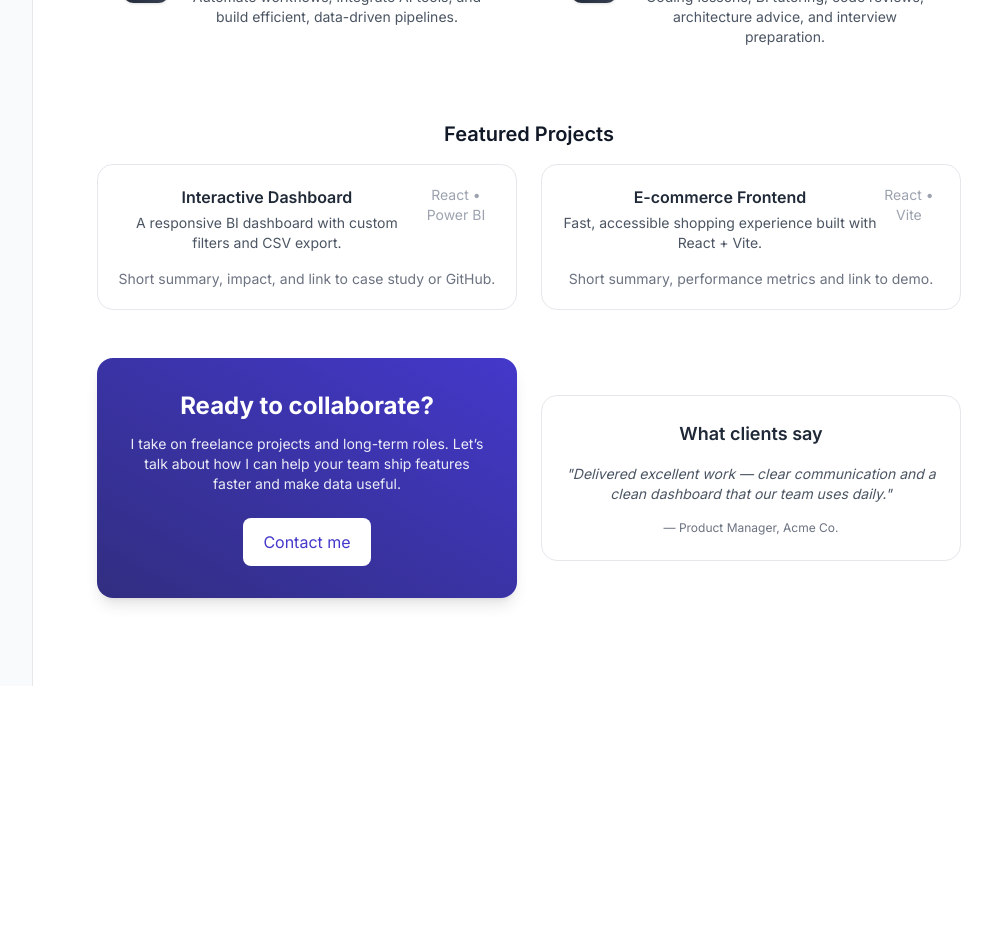
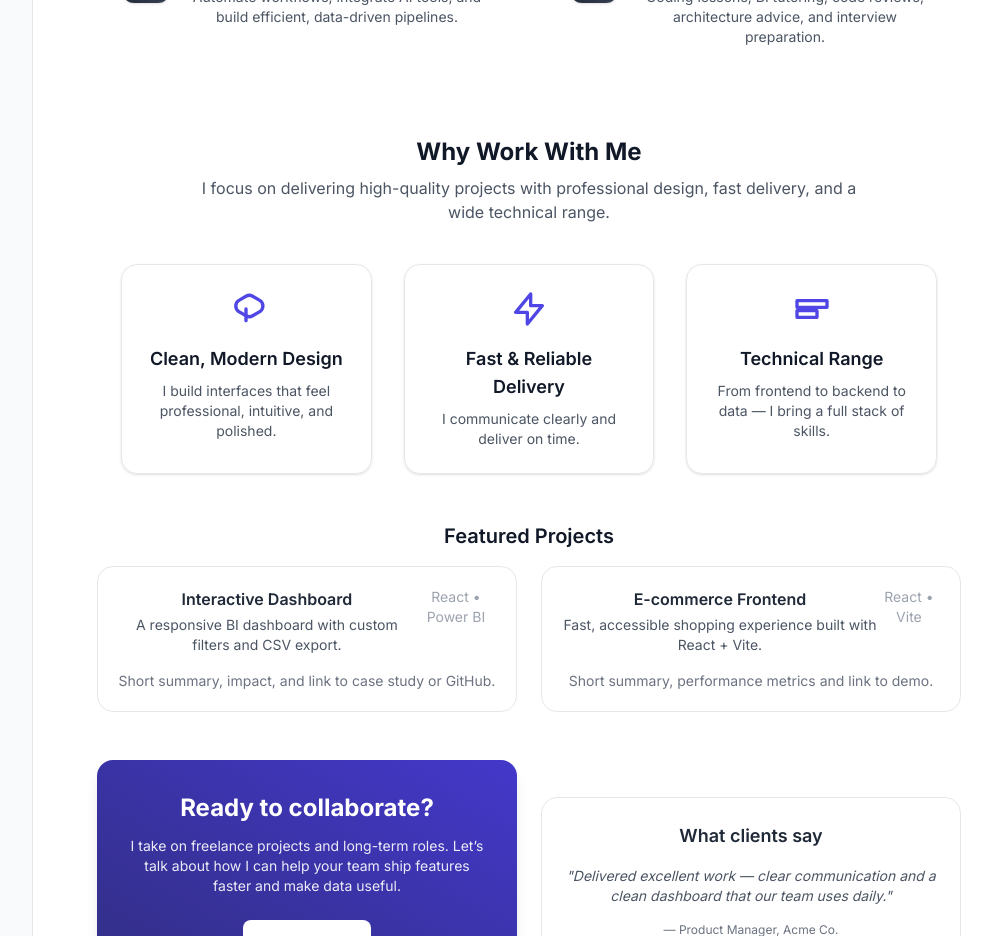
Before and after one commit to chamanoS/chamanoDevStudio, a React (Vite) app in the folder portfolio/: page / in a window 1280 px wide. Shown: the part 1040-1976 px from the top of the page, without its empty margins (239-1231 px from the left). Before the commit the page ends 1742 px from the top, so only its background shows below. Built offline with nearby package versions, Linux system fonts and the light colour scheme.

Commit message:
adding the value proposition component

```diff
--- /dev/null
+++ b/portfolio/src/components/aboutmepreview/AboutMePreview.jsx
@@ -0,0 +1,43 @@
+import React from "react";
+
+export default function AboutMePreview() {
+  return (
+    <section id="about" className="mt-16 max-w-6xl mx-auto px-6 py-12 bg-gray-50 rounded-2xl">
+      <div className="grid grid-cols-1 md:grid-cols-2 gap-8 items-center">
+        {/* Left: Teaser Text */}
+        <div>
+          <h2 className="text-2xl font-bold text-gray-900">About Me</h2>
+          <p className="mt-4 text-gray-700 text-lg leading-relaxed">
+            I’m a passionate developer and data enthusiast who builds clean, modern, and efficient solutions.
+            I focus on combining technology and analytics to help businesses and teams make smarter decisions.
+          </p>
+          <p className="mt-2 text-gray-700 text-lg leading-relaxed">
+            Whether it’s full-stack web development, BI dashboards, or automation, I deliver reliable and scalable results.
+          </p>
+
+          {/* CTA Button */}
+          <div className="mt-6">
+            <a
+              href="/about"
+              className="inline-flex items-center justify-center px-6 py-3 rounded-lg bg-indigo-600 text-white text-sm font-medium shadow hover:bg-indigo-700 transition"
+            >
+              Read Full About Me
+            </a>
+          </div>
+        </div>
+
+        {/* Right: Illustration / Image */}
+        <div className="flex justify-center md:justify-end">
+          <div className="w-full max-w-sm">
+            <img
+              src="/profile-preview.svg"
+              alt="About Me Illustration"
+              className="rounded-2xl shadow-lg"
+            />
+            {/* Replace the src with your profile image or abstract illustration */}
+          </div>
+        </div>
+      </div>
+    </section>
+  );
+}
--- a/portfolio/src/components/landingpage/LandingPage.jsx
+++ b/portfolio/src/components/landingpage/LandingPage.jsx
@@ -1,6 +1,8 @@
 import React from "react";
 import LandingHero from "../landinghero/LandingHero";
 import Service from "../service/Service";
+import ValueProposition from "../valueproposition/ValueProposition";
+import AboutMePreview from "../aboutmepreview/AboutMePreview";
 
 
 
@@ -13,6 +15,8 @@ export default function LandingPage() {
       {/* Services */}
       <Service/>
 
+    {/* value proposition */}
+      <ValueProposition />
 
       {/* Featured projects */}
       <section className="mt-12">
--- /dev/null
+++ b/portfolio/src/components/valueproposition/ValueProposition.jsx
@@ -0,0 +1,60 @@
+import React from "react";
+
+const IconDesign = (
+  <svg xmlns="http://www.w3.org/2000/svg" className="w-10 h-10 text-indigo-600" fill="none" viewBox="0 0 24 24" stroke="currentColor">
+    <path strokeLinecap="round" strokeLinejoin="round" strokeWidth="2" d="M12 4.354a4 4 0 014 0l4 2.309a4 4 0 010 7.078l-4 2.308a4 4 0 01-4 0l-4-2.308a4 4 0 010-7.078l4-2.309z" />
+    <path strokeLinecap="round" strokeLinejoin="round" strokeWidth="2" d="M12 12v7" />
+  </svg>
+);
+
+const IconFast = (
+  <svg xmlns="http://www.w3.org/2000/svg" className="w-10 h-10 text-indigo-600" fill="none" viewBox="0 0 24 24" stroke="currentColor">
+    <path strokeLinecap="round" strokeLinejoin="round" strokeWidth="2" d="M13 10V3L4 14h7v7l9-11h-7z" />
+  </svg>
+);
+
+const IconRange = (
+  <svg xmlns="http://www.w3.org/2000/svg" className="w-10 h-10 text-indigo-600" fill="none" viewBox="0 0 24 24" stroke="currentColor">
+    <path strokeLinecap="round" strokeLinejoin="round" strokeWidth="2" d="M3 7v4h18V7H3zm0 6v4h12v-4H3z" />
+  </svg>
+);
+
+export default function ValueProposition() {
+  return (
+    <section id="value" className="mt-16 max-w-6xl mx-auto px-6">
+      <h2 className="text-2xl font-bold text-gray-900 text-center">Why Work With Me</h2>
+      <p className="text-gray-600 text-center mt-2 max-w-2xl mx-auto">
+        I focus on delivering high-quality projects with professional design, fast delivery, and a wide technical range.
+      </p>
+
+      <div className="mt-10 grid grid-cols-1 md:grid-cols-3 gap-8">
+        {/* Card 1 */}
+        <div className="flex flex-col items-center text-center p-6 border rounded-2xl shadow hover:shadow-lg transition">
+          {IconDesign}
+          <h3 className="mt-4 text-lg font-semibold text-gray-900">Clean, Modern Design</h3>
+          <p className="mt-2 text-gray-600 text-sm">
+            I build interfaces that feel professional, intuitive, and polished.
+          </p>
+        </div>
+
+        {/* Card 2 */}
+        <div className="flex flex-col items-center text-center p-6 border rounded-2xl shadow hover:shadow-lg transition">
+          {IconFast}
+          <h3 className="mt-4 text-lg font-semibold text-gray-900">Fast & Reliable Delivery</h3>
+          <p className="mt-2 text-gray-600 text-sm">
+            I communicate clearly and deliver on time.
+          </p>
+        </div>
+
+        {/* Card 3 */}
+        <div className="flex flex-col items-center text-center p-6 border rounded-2xl shadow hover:shadow-lg transition">
+          {IconRange}
+          <h3 className="mt-4 text-lg font-semibold text-gray-900">Technical Range</h3>
+          <p className="mt-2 text-gray-600 text-sm">
+            From frontend to backend to data — I bring a full stack of skills.
+          </p>
+        </div>
+      </div>
+    </section>
+  );
+}
```
